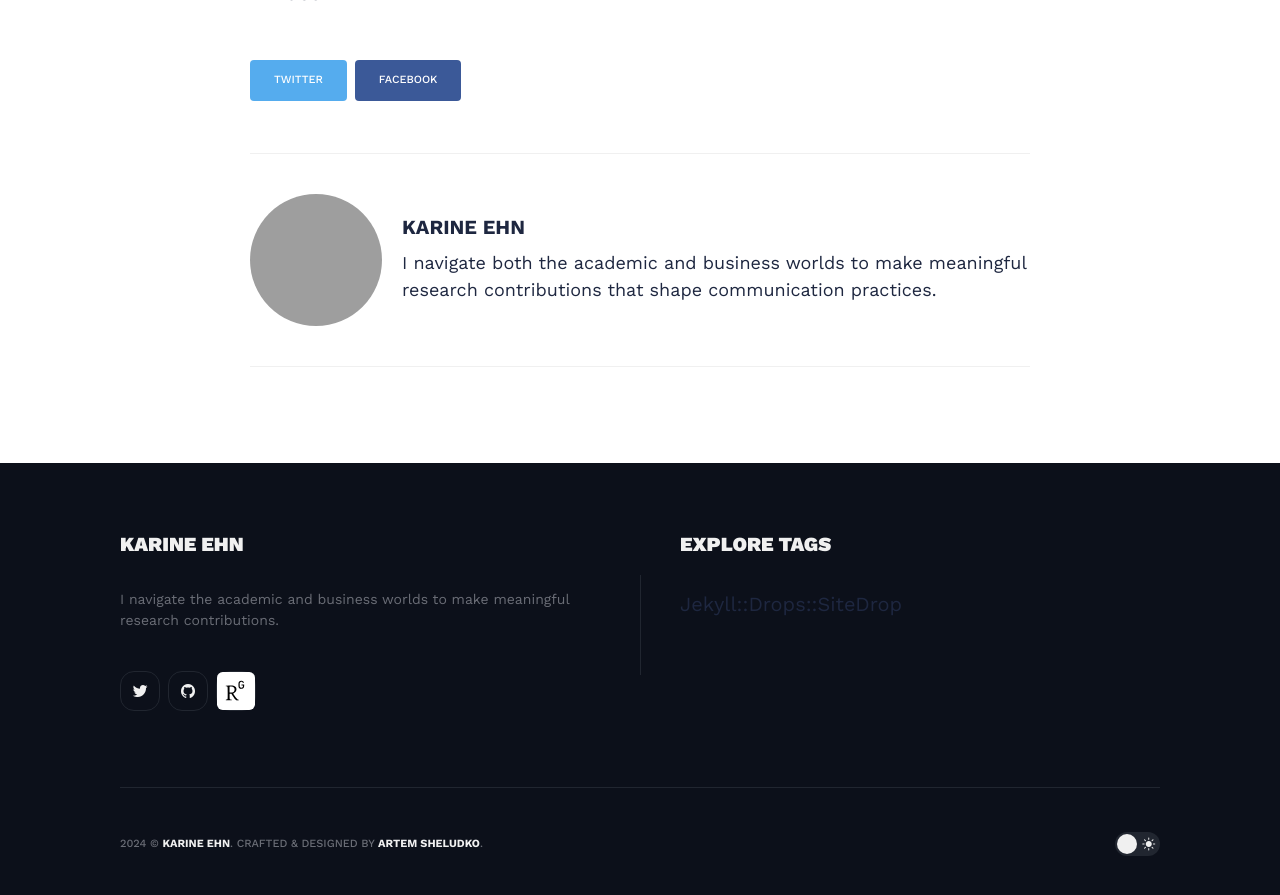
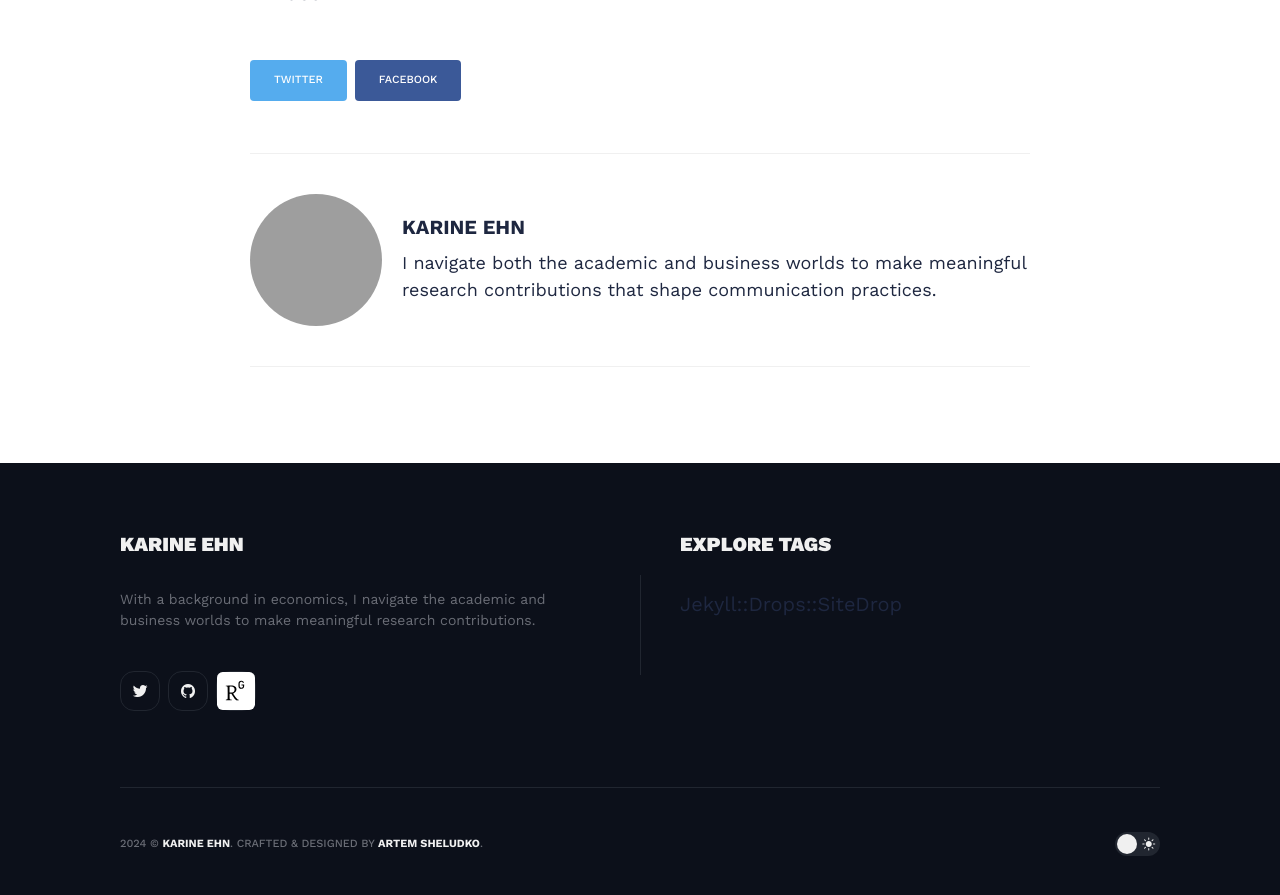
Before and after one commit to kargam0167/kargam0167.github.io, a Jekyll site: the page built from _posts/2023-10-14-What-doesnt -destroy -us- strengthens.markdown, in a window 1280 px wide and 900 px high, scrolled down 2404 px. Shown: the top 895 px of the window. Built offline with Jekyll 4.4.1, drawn with Linux system fonts in a browser that asks for light colours; nearby versions of some CDN libraries; grey boxes are pictures that could not be loaded.

Commit message:
Update _config.yml

```diff
--- a/_config.yml
+++ b/_config.yml
@@ -22,8 +22,8 @@
 #-------------------------------
 # Hero Settings
 hero:
-  hero__title: Hey, I’m Karine! I am a data scientist with a background in economics.
-  hero__description: I navigate the academic and business worlds to make meaningful research contributions.
+  hero__title: Hey, I’m Karine! I am a data scientist.
+  hero__description: With a background in economics, I navigate the academic and business worlds to make meaningful research contributions.
   hero__image: '/images/01.jpg'
 
 #-------------------------------
```
